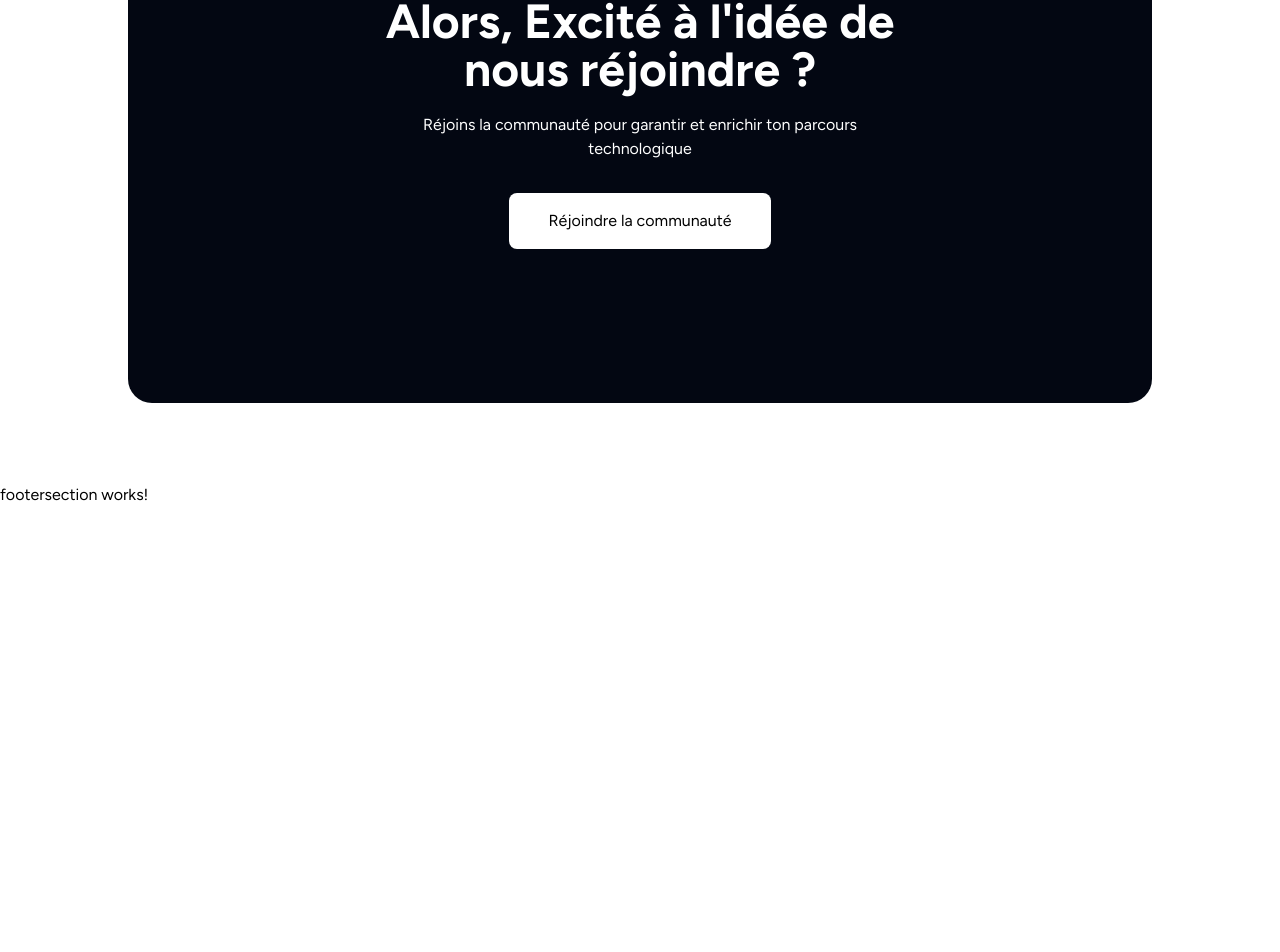
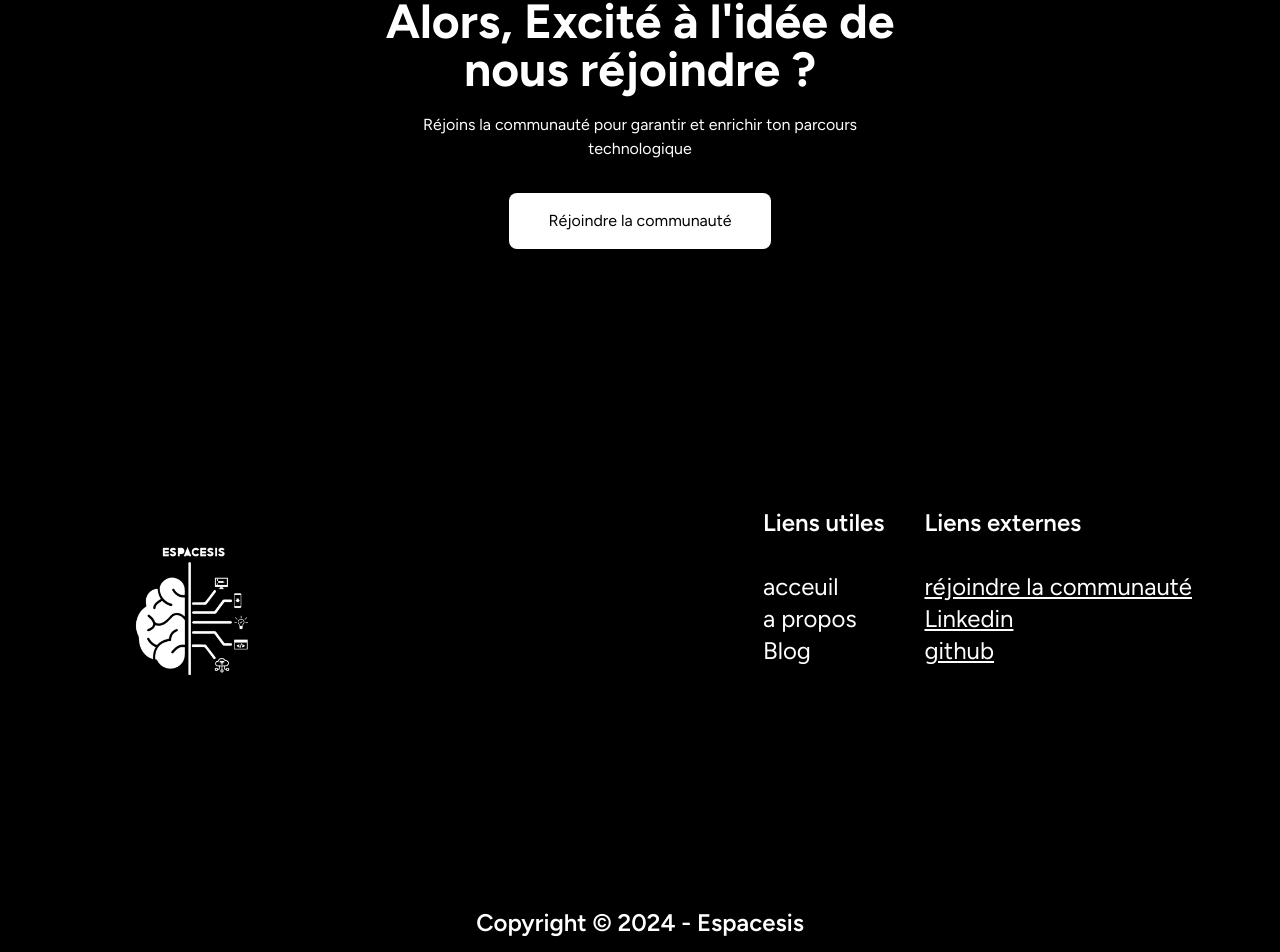
Before and after one commit to Likeur/espacesis, an Angular app: page /home in a window 1280 px wide. Shown: the part 4881-5833 px from the top of the page. Before the commit the page ends 5388 px from the top, so only its background shows below. Built offline with nearby package versions, Linux system fonts and the light colour scheme.

Commit message:
working on cta and footer

```diff
--- a/src/app/components/ctasection/ctasection.component.html
+++ b/src/app/components/ctasection/ctasection.component.html
@@ -1,6 +1,6 @@
-<section class="flex justify-center">
+<section class="flex justify-center bg-black rounded-t-[12rem]">
     <div class="w-[90vw] flex justify-center">
-        <div class="lg:w-[80vw] bg-gray-950 rounded-3xl h-[70vh] mt-8 mb-8 flex justify-center items-center lg:mt-20 lg:mb-20">
+        <div class="lg:w-[80vw]  rounded-3xl h-[70vh] mt-8 mb-8 flex justify-center items-center lg:mt-20 lg:mb-20">
             <div class="p-4 lg:p-6 flex flex-col items-center justify-center">
                 <p class="text-2xl lg:text-5xl font-bold text-white text-center lg:w-[70%]">
                     Alors, Excité à l'idée de nous réjoindre ?
--- a/src/app/components/footersection/footersection.component.html
+++ b/src/app/components/footersection/footersection.component.html
@@ -1 +1,28 @@
-<p>footersection works!</p>
+<section class="bg-black text-white flex justify-center">
+    <div class="h-[40vh] p-4 lg:p-6 lg:h-[60vh] flex flex-col justify-between  w-full lg:w-[90vw]">
+        <div class="flex justify-between">
+            <div>
+                <img src="../../../assets/images/espacesisblanc.png" class="w-52" alt="">
+            </div>
+            <div  class="flex flex-col lg:flex-row gap-4 lg:gap-10">
+                <div class="lg:text-2xl text-xl">
+                    <p class="font-semibold">Liens utiles</p>
+                    <div  class="flex flex-col mt-5 lg:mt-8">
+                        <a>acceuil</a>
+                        <a>a propos</a>
+                        <a>Blog</a>
+                    </div>
+                </div>
+                <div class="lg:text-2xl text-xl">
+                    <p class="font-semibold">Liens externes</p>
+                    <div  class="flex flex-col mt-5 lg:mt-8">
+                        <a class="underline">réjoindre la communauté</a>
+                        <a class="underline">Linkedin</a>
+                        <a class="underline">github</a>
+                    </div>
+                </div>
+            </div>
+        </div>
+        <p class="lg:text-2xl lg:text-center text-xl font-semibold">Copyright &copy; 2024 - Espacesis</p>
+    </div>
+</section>
```
Also changed, not shown: src/assets/images/espacesisblanc.png (added), src/assets/images/mlsa.jpg.png (added).
